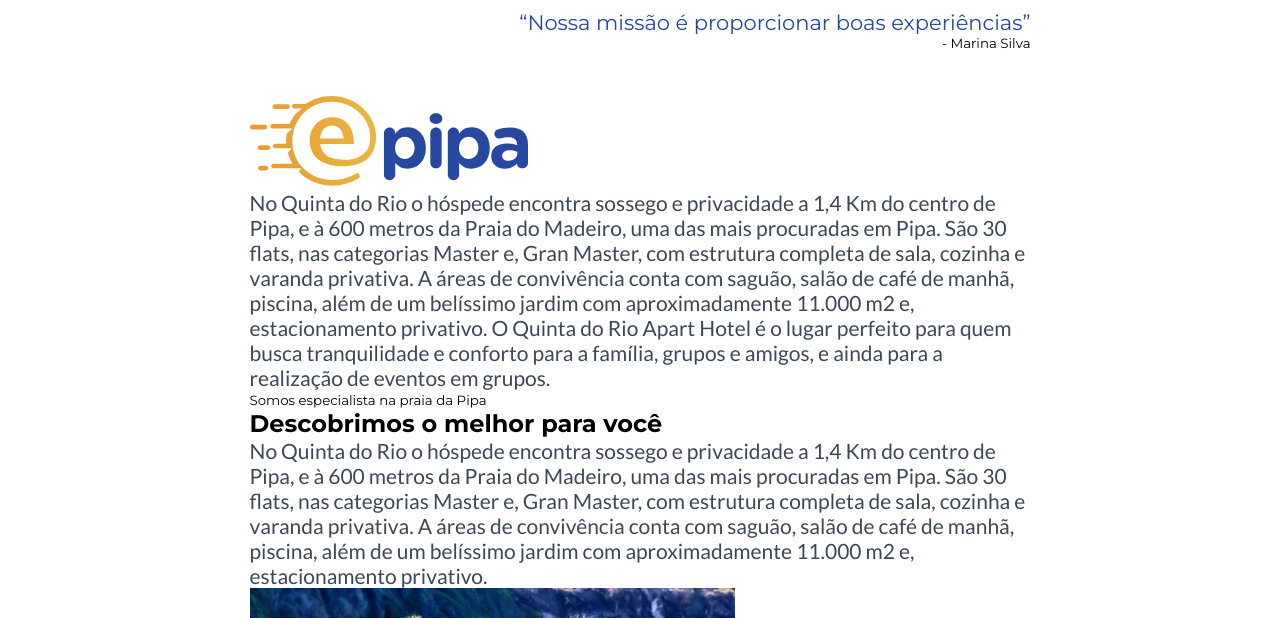
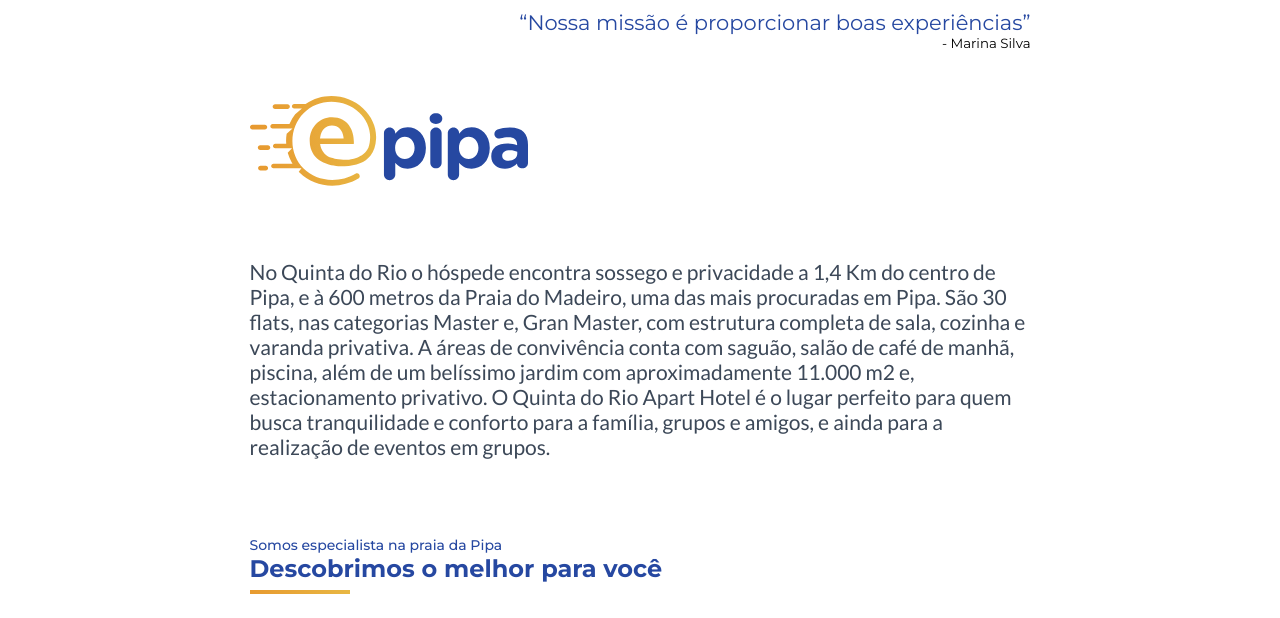
Before and after one commit to AnaClaraLDM/Portifolio, a plain HTML site: page assets/sites/epipa/epipa.html in a window 1280 px wide. Shown: the part 287-905 px from the top of the page. Drawn offline with Linux system fonts and the light colour scheme.

Commit message:
Enviando alterações

```diff
--- a/assets/sites/epipa/epipa.css
+++ b/assets/sites/epipa/epipa.css
@@ -98,6 +98,32 @@
     align-items: flex-end;
     flex-direction: column;
 }
+.textoprincipal{
+    margin: 69.32px 0px 76px 0px;
+}
+.especialistas{
+    color: #2648A1;
+    font-size: 14px;
+    font-weight: 500;
+}
+main h2{
+    color: #2648A1;
+    font-size: 24px;
+    font-weight: 700;
+}
+.barra{
+    margin: 7px 0px 27px 0px;
+    width: 100px;
+    height: 4px;
+    background: var(--Gradiente-Laranja, linear-gradient(90deg, #E79A30 0.27%, #E8B743 99.65%));
+}
+.pipa{
+    width: 485px;
+}
+.especialidades{
+    max-width: 623px;
+    position: relative;
+}
 
 footer{
     background: linear-gradient(130deg,#0D3F82 23.84%,#001736 73.02%);
--- a/assets/sites/epipa/epipa.html
+++ b/assets/sites/epipa/epipa.html
@@ -46,10 +46,10 @@
                 <h3>“Nossa missão é proporcionar boas experiências”</h3>
                 <small>- Marina Silva</small>
             </div>
-            <div>
+            <div >
                 <img src="img/epipagrande.svg" alt="">
             </div>
-            <p>No Quinta do Rio o hóspede encontra sossego e privacidade a 1,4 Km do centro de Pipa, e à 600 metros da Praia
+            <p class="textoprincipal">No Quinta do Rio o hóspede encontra sossego e privacidade a 1,4 Km do centro de Pipa, e à 600 metros da Praia
                 do Madeiro, uma das mais procuradas em Pipa. São 30 flats, nas categorias Master e, Gran Master, com
                 estrutura completa de sala, cozinha e varanda privativa. A áreas de convivência conta com saguão, salão de
                 café de manhã, piscina, além de um belíssimo jardim com aproximadamente 11.000 m2 e, estacionamento
@@ -57,17 +57,17 @@
                 família, grupos e amigos, e ainda para a realização de eventos em grupos.</p>
             <section>
                 <div>
-                    <small>Somos especialista na praia da Pipa</small>
+                    <small class="especialistas">Somos especialista na praia da Pipa</small>
                     <h2>Descobrimos o melhor para você</h2>
-                    <div></div>
+                    <div class="barra"></div>
                 </div>
                 <div>
-                    <p>No Quinta do Rio o hóspede encontra sossego e privacidade a 1,4 Km do centro de Pipa, e à 600 metros
+                    <p class="pipa">No Quinta do Rio o hóspede encontra sossego e privacidade a 1,4 Km do centro de Pipa, e à 600 metros
                         da Praia do Madeiro, uma das mais procuradas em Pipa. São 30 flats, nas categorias Master e, Gran
                         Master, com estrutura completa de sala, cozinha e varanda privativa. A áreas de convivência conta
                         com saguão, salão de café de manhã, piscina, além de um belíssimo jardim com aproximadamente 11.000
                         m2 e, estacionamento privativo.</p>
-                    <div>
+                    <div class="imagem">
                         <img src="img/image 22 (1).png" alt="">
                         <div>
                             <div>Praia da Pipa</div>
```
